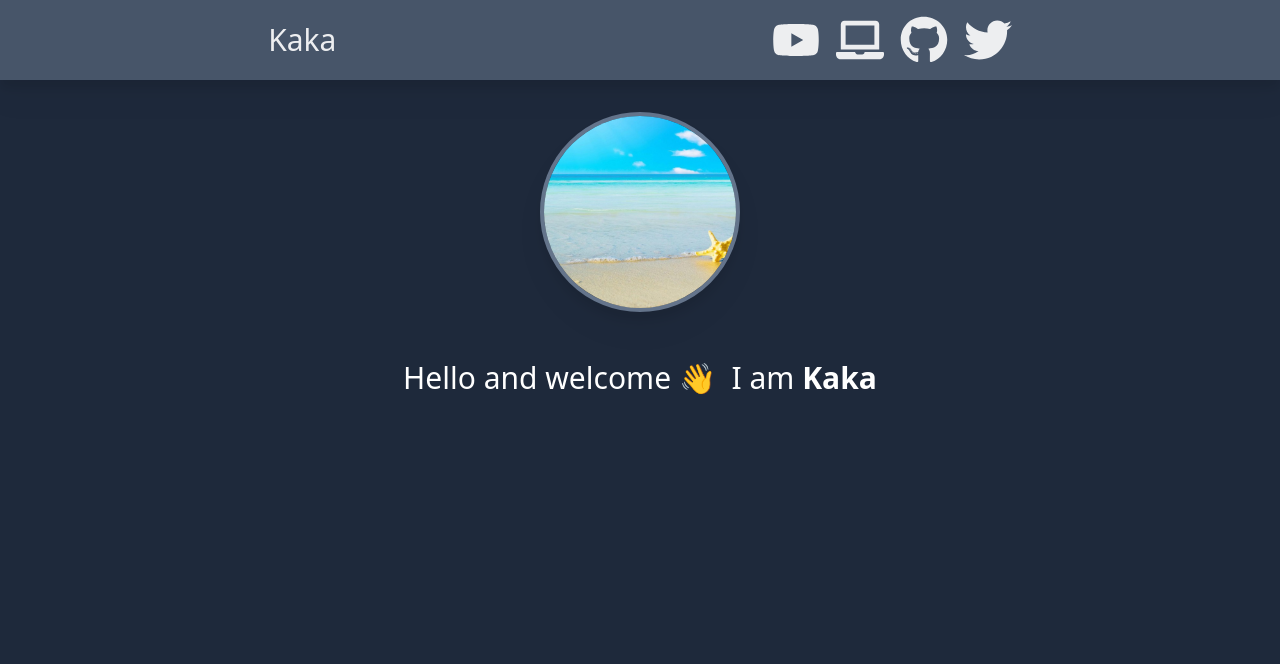
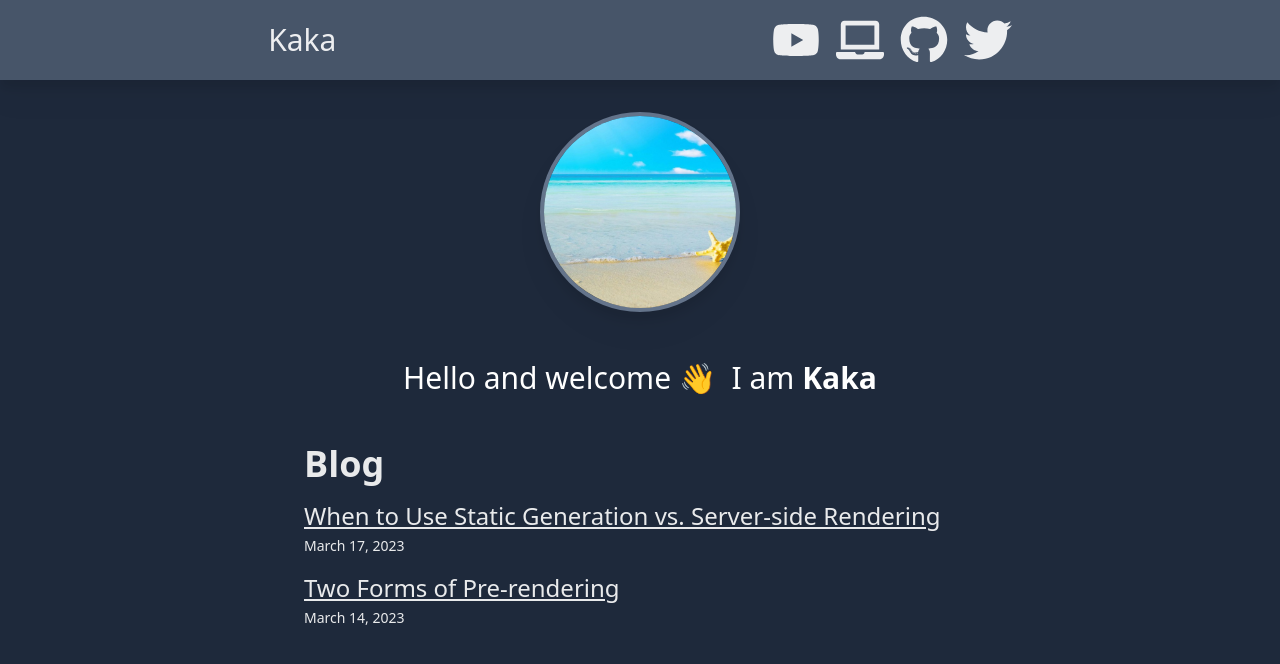
Before and after one commit to GitBulk/nodeone, a Next.js app in the folder client/: page / in a window 1280 px wide. Shown: the top 664 px of the page. Built offline with nearby package versions, Linux system fonts and the light colour scheme.

Commit message:
[r] show posts on home page

```diff
--- /dev/null
+++ b/client/app/components/ListItem.js
@@ -0,0 +1,15 @@
+import Link from 'next/link'
+import getFormattedDate from '@/lib/getFormattedDate'
+
+export default function ListItem({ post }) {
+  const { id, title, date } = post
+  const formattedDate = getFormattedDate(date)
+
+  return (
+    <li className='mt-4 text-2xl dark:text-white/90'>
+      <Link className='underline hover:text-black/70 dark:hover:text-white' href={`/posts/${id}`}>{title}</Link>
+      <br />
+      <p className='text-sm mt-1'>{formattedDate}</p>
+    </li>
+  )
+}
--- /dev/null
+++ b/client/app/components/Posts.js
@@ -0,0 +1,17 @@
+import { getSortedPostsData } from '@/lib/posts'
+import ListItem from './ListItem'
+
+export default function Posts() {
+  const posts = getSortedPostsData()
+
+  return (
+    <section className="mt-6 mx-auto max-w-2xl">
+      <h2 className="text-4xl font-bold dark:text-white/90">Blog</h2>
+      <ul className="w-full">
+        {posts.map(post => (
+          <ListItem key={post.id} post={post} />
+        ))}
+      </ul>
+    </section>
+  )
+}
--- a/client/app/page.js
+++ b/client/app/page.js
@@ -1,4 +1,4 @@
-import Image from 'next/image'
+import Posts from './components/Posts'
 
 export default function Home() {
   return (
@@ -9,6 +9,7 @@
           I am <span className='font-bold'>Kaka</span>
         </span>
       </p>
+      <Posts />
     </main>
   )
 }
```
